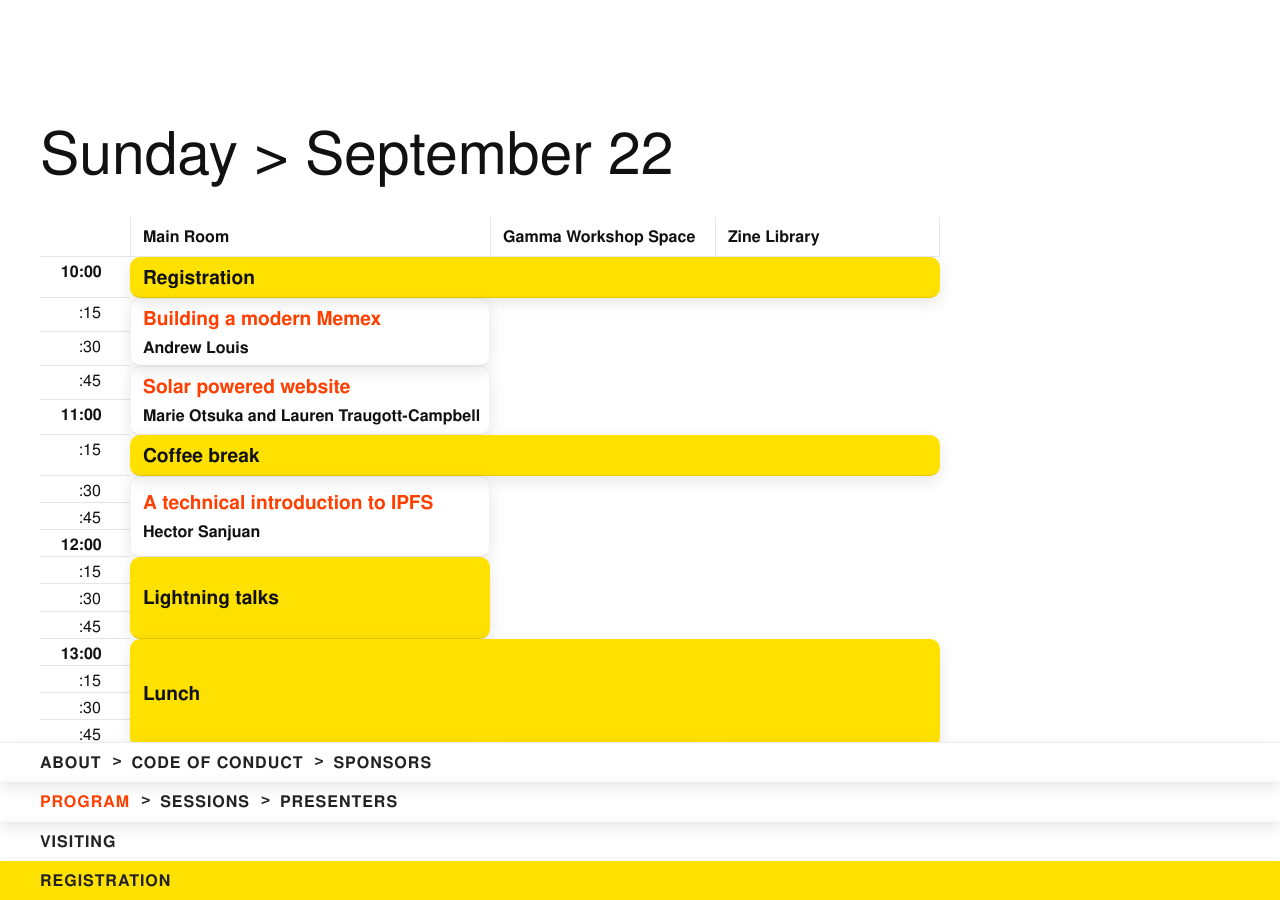
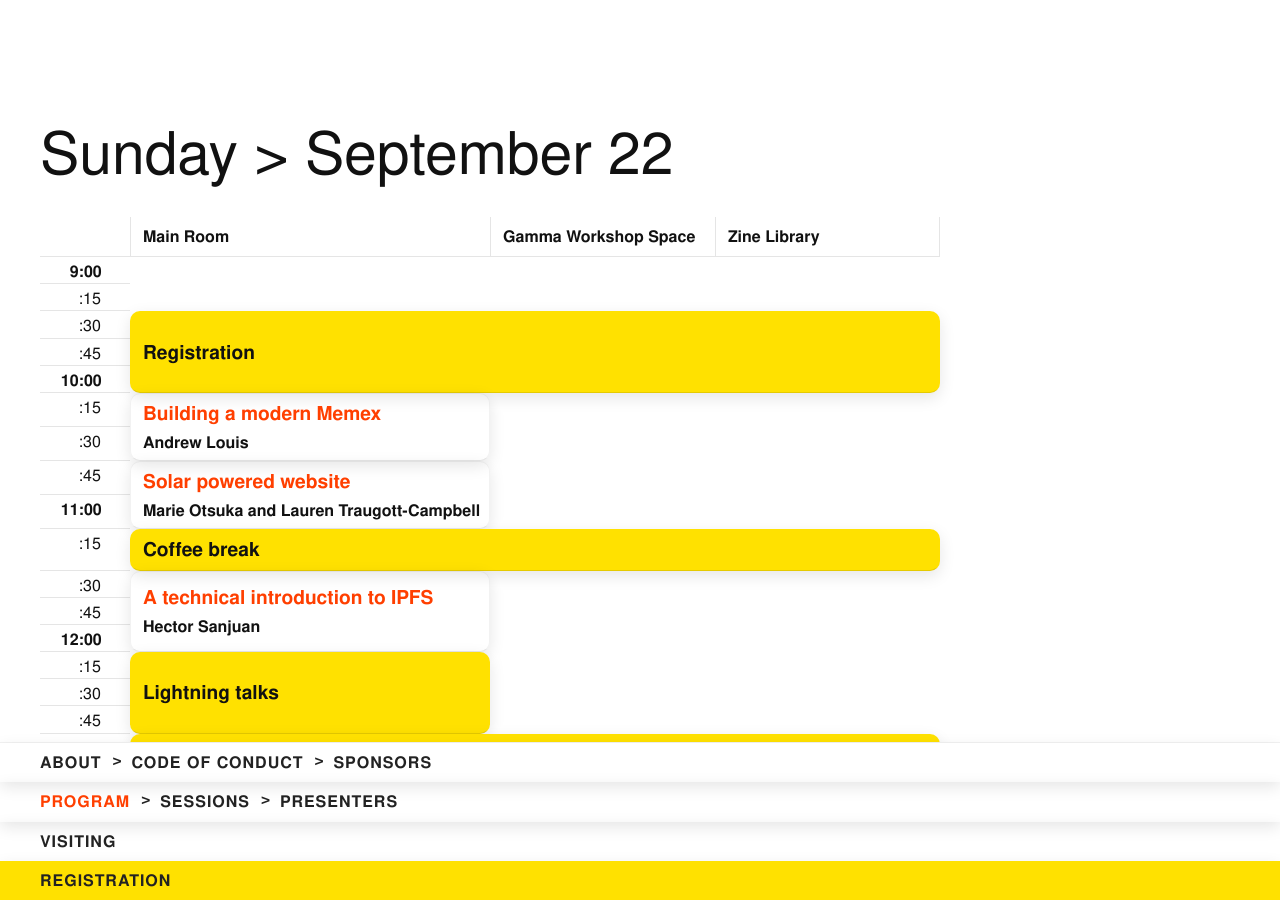
Before and after one commit to ournetworks/ournetworks.ca, a Jekyll site: the page built from program.md, in a window 1280 px wide and 900 px high, scrolled down 3318 px. Built offline with Jekyll 4.4.1, drawn with Linux system fonts in a browser that asks for light colours.

Commit message:
lengthen morning registration on sunday

```diff
--- a/program.md
+++ b/program.md
@@ -416,9 +416,25 @@ titleDisplay: "Program"
 </thead>
 <tbody>
 <tr>
+  <td>9</td>
+  <td>:00</td>
+</tr>
+<tr>
+  <td></td>
+  <td>:15</td>
+</tr>
+<tr>
+  <td></td>
+  <td>:30</td>
+  <td colspan="3" rowspan="3" class="session-block session-{% include session-type.html session-id=19990 %}">{% include session.html year=2019 session-id=19990 %}</td>
+</tr>
+<tr>
+  <td></td>
+  <td>:45</td>
+</tr>
+<tr>
   <td>10</td>
   <td>:00</td>
-  <td colspan="3" rowspan="1" class="session-block session-{% include session-type.html session-id=19990 %}">{% include session.html year=2019 session-id=19990 %}</td>
 </tr>
 <tr>
   <td></td>
```
